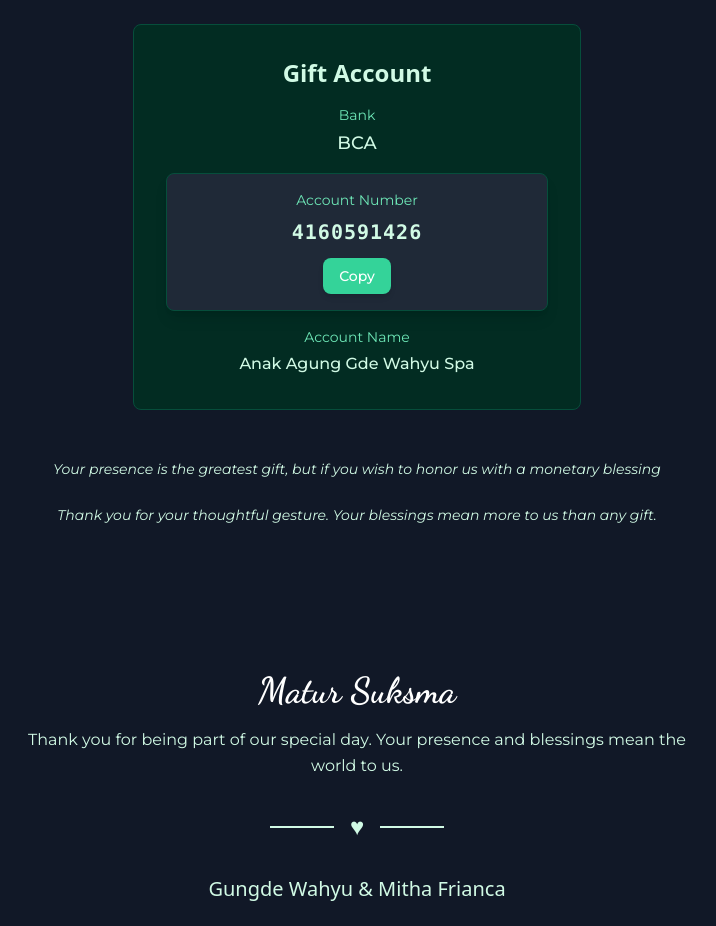
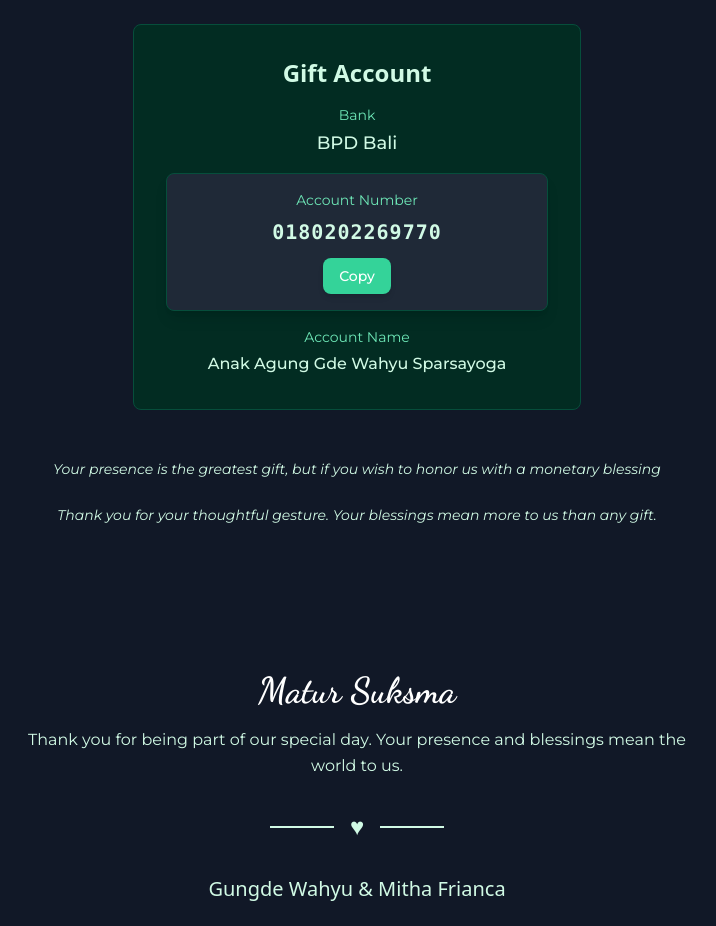
Before and after one commit to cekingx/menyatukan-hati, an Angular app: page / in a window 1280 px wide. Shown: the part 8140-9066 px from the top of the page, without its empty margins (283-999 px from the left). Built offline with nearby package versions, Linux system fonts and the light colour scheme.

Commit message:
feat: update bank account detail
[#26]

```diff
--- a/src/app/components/digital-envelope/digital-envelope.ts
+++ b/src/app/components/digital-envelope/digital-envelope.ts
@@ -1,5 +1,6 @@
 import { Component } from '@angular/core';
 import { CommonModule } from '@angular/common';
+import { Env } from '../../../environment/env';
 
 @Component({
   selector: 'app-digital-envelope',
@@ -8,9 +9,9 @@ import { CommonModule } from '@angular/common';
   styleUrl: './digital-envelope.css'
 })
 export class DigitalEnvelopeComponent {
-  bankName = 'BCA';
-  accountNumber = '4160591426';
-  accountName = 'Anak Agung Gde Wahyu Spa';
+  bankName = Env.bankAccount.bankName;
+  accountNumber = Env.bankAccount.accountNumber;
+  accountName = Env.bankAccount.accountName;
   copySuccess = false;
 
   async copyAccountNumber() {
--- a/src/environment/env.ts
+++ b/src/environment/env.ts
@@ -59,5 +59,10 @@ export const Env = {
     '/images/metatah-gallery/12.jpg',
     '/images/metatah-gallery/13.jpg',
     '/images/metatah-gallery/14.jpg'
-  ]
+  ],
+  bankAccount: {
+    bankName: 'BPD Bali',
+    accountNumber: '0180202269770',
+    accountName: 'Anak Agung Gde Wahyu Sparsayoga',
+  }
 }
```
